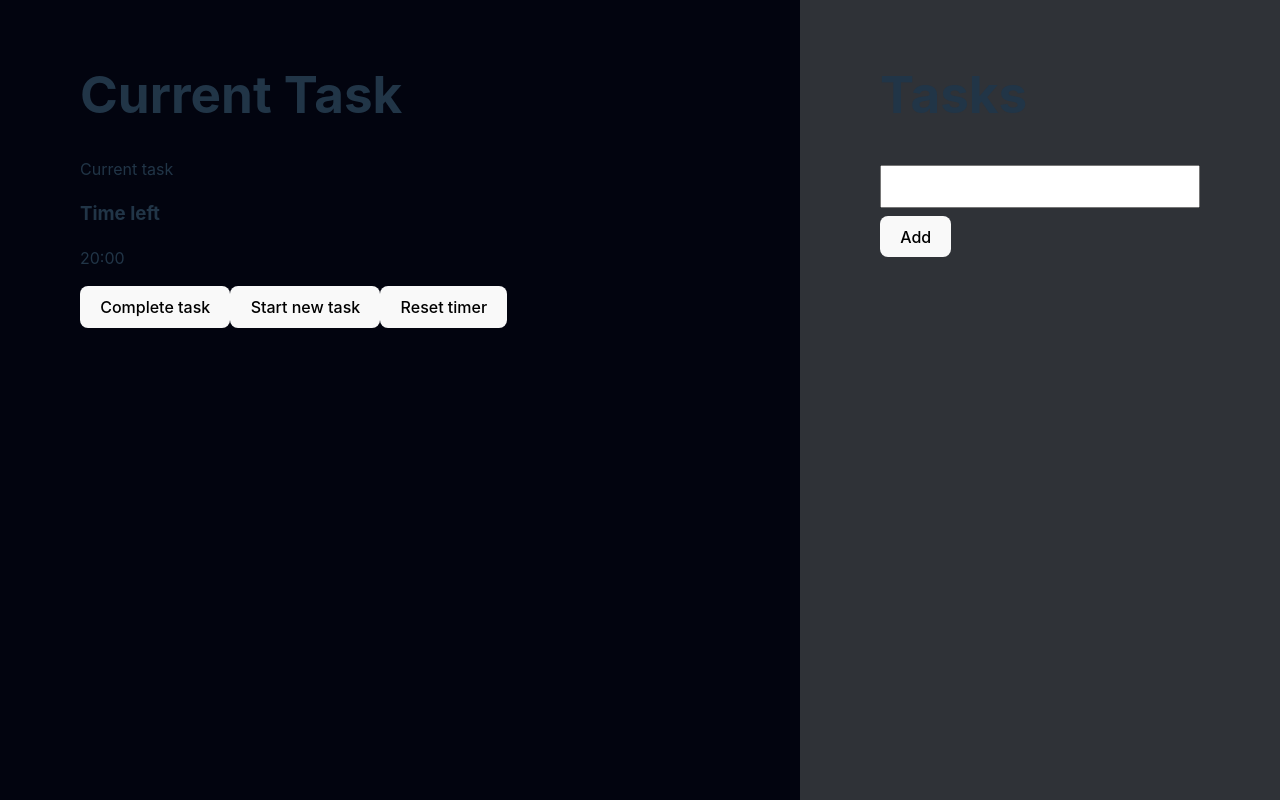
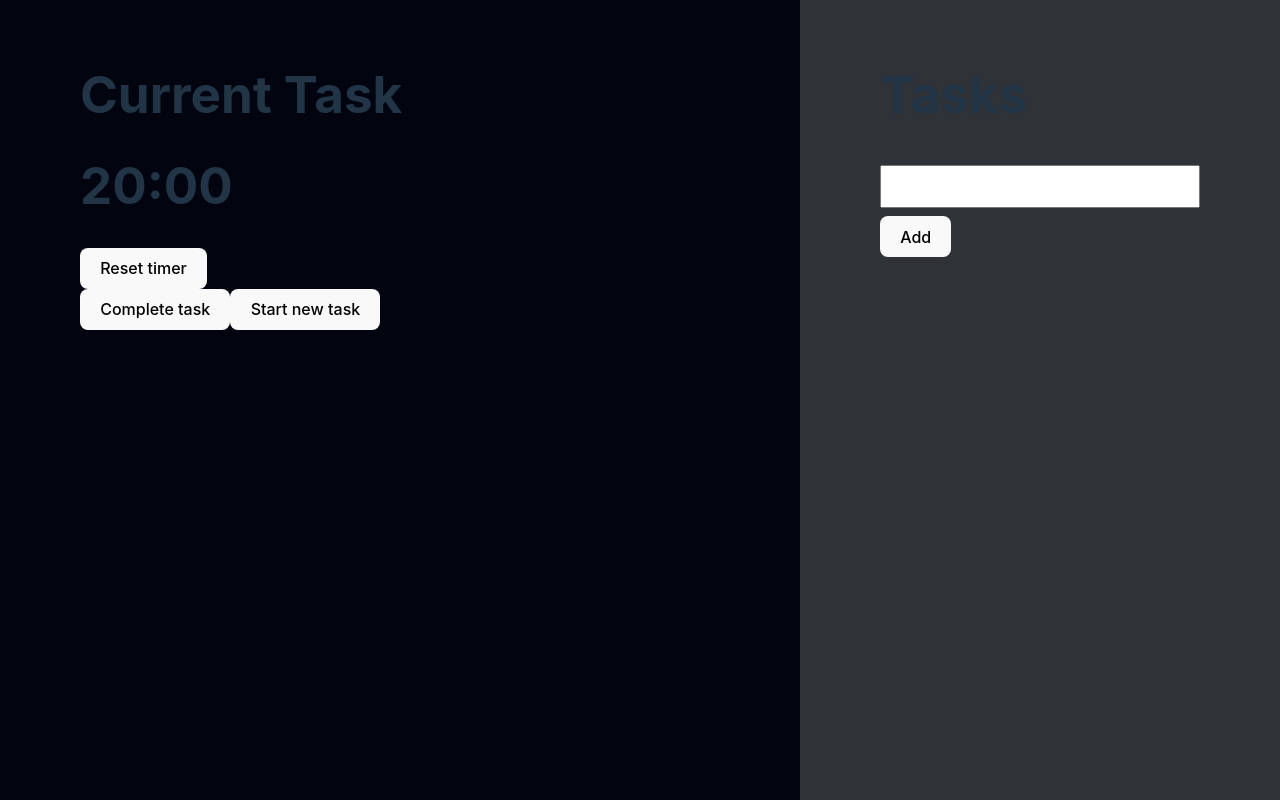
Before and after one commit to lcarvajal/got-bored, a React (Vite) app: page / in a window 1280 px wide. Built offline with nearby package versions, Linux system fonts and the light colour scheme.

Commit message:
Extract Timer into separate component

```diff
--- a/src/CurrentTask/CurrentTask.tsx
+++ b/src/CurrentTask/CurrentTask.tsx
@@ -1,15 +1,13 @@
+import Timer from '../Timer/Timer'
 import './CurrentTask.css'
 
 export default function CurrentTask() {
   return (
     <div className="CurrentTask gridItem1">
       <h1>Current Task</h1>
-      <p>Current task</p>
-      <h3>Time left</h3>
-      <p>20:00</p>
+      <Timer />
       <button>Complete task</button>
       <button>Start new task</button>
-      <button>Reset timer</button>
     </div>
-  )
+  );
 }
--- /dev/null
+++ b/src/Timer/Timer.tsx
@@ -0,0 +1,10 @@
+
+
+export default function Timer() {
+  return (
+    <div className="Timer">
+      <h1>20:00</h1>
+      <button>Reset timer</button>
+    </div>
+  )
+}
```
Also changed, not shown: src/Timer/Timer.css (added).
